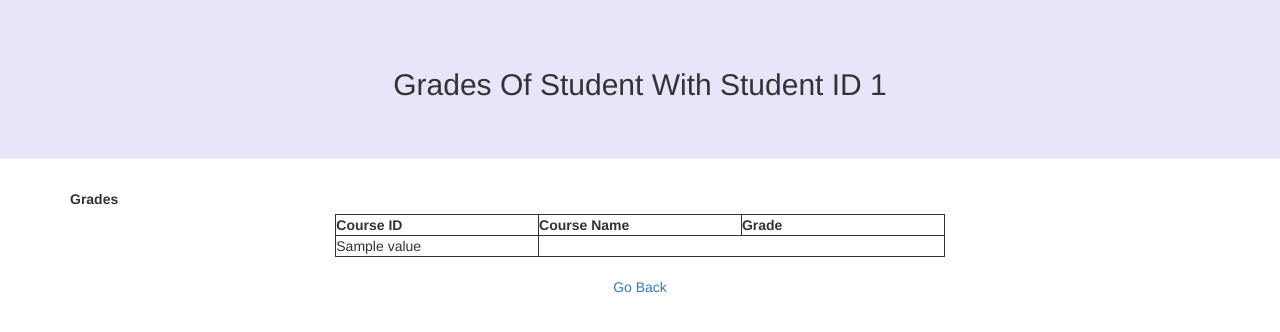
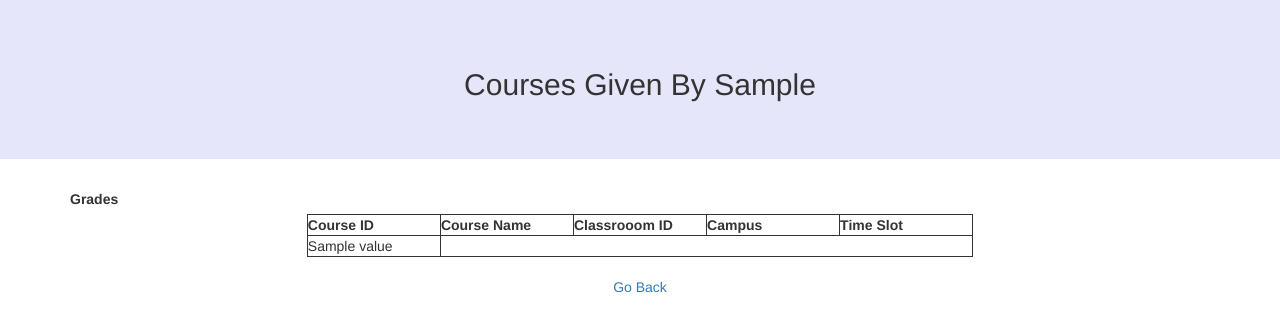
Before and after one commit to salimtirit/SimpleBoun-Registration, a Django app: template cmpe321ps/forum/templates/instructorsCourses.html in a window 1280 px wide. Shown: the top 332 px of the page. Run offline with Django 3.2, Linux system fonts and the light colour scheme; the template is opened without the code that fills it: most values are stand-ins (such as "Sample title", 1, 10 or a date in 2020); some libraries are stand-ins or nearby versions.

Commit message:
instructor

```diff
--- a/cmpe321ps/forum/templates/instructorsCourses.html
+++ b/cmpe321ps/forum/templates/instructorsCourses.html
@@ -23,7 +23,7 @@
 <body>
     <div class="wrapper">
         <div style="background-color:lavender; !important" class="jumbotron text-center bg-primary">
-            <h2> Grades Of Student With Student ID {{studentID}}</h2>
+            <h2> Courses Given By {{course_instructor}}</h2>
     </div>
     {% if action_fail %}
     <div class="alert alert-danger" role="alert">
@@ -38,11 +38,15 @@
                 <col span="1" style="width: 15%;">
                 <col span="1" style="width: 15%;">
                 <col span="1" style="width: 15%;">
+                <col span="1" style="width: 15%;">
+                <col span="1" style="width: 15%;">
             </colgroup>
             <tr>
                 <th>Course ID</th>
                 <th>Course Name</th>
-                <th>Grade</th>
+                <th>Classrooom ID</th>
+                <th>Campus</th>
+                <th>Time Slot</th>
 
             </tr>
             {% for row in result %}
```
